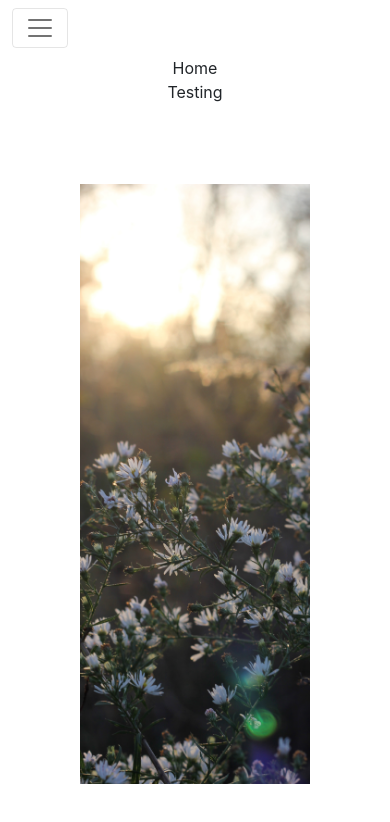
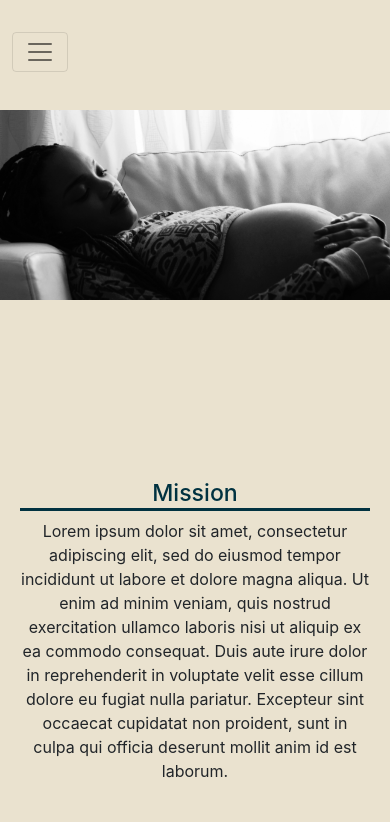
Before and after one commit to mdreesen/lovelace_site, a React (Create React App) app: page / in a window 390 px wide. Shown: the top 822 px of the page. Built offline with nearby package versions, Linux system fonts and the light colour scheme; the HTML template or start-up script is replaced by a standard one.

Commit message:
Added text and navbar link alignment

```diff
--- a/src/components/Navbar/index.js
+++ b/src/components/Navbar/index.js
@@ -10,22 +10,22 @@ const Navbar = () => {
           <button className="navbar-toggler" type="button" data-bs-toggle="collapse" data-bs-target="#navbarSupportedContent" aria-controls="navbarSupportedContent" aria-expanded="false" aria-label="Toggle navigation">
             <span className="navbar-toggler-icon" />
           </button>
-          <div className="collapse navbar-collapse" id="navbarSupportedContent">
-            <ul className="navbar-nav me-auto mb-2 mb-lg-0">
+          <div className="navbar-link-container collapse navbar-collapse" id="navbarSupportedContent">
+            <ul className="navbar-nav">
               <li className="nav-item">
-                <a className="nav-link active" aria-current="page" href="/">Home</a>
+                <a className="nav-link" aria-current="page" href="/">home</a>
               </li>
               <li className="nav-item">
-                <a className="nav-link active" href="/about">about</a>
+                <a className="nav-link" href="/about">about</a>
               </li>
               <li className="nav-item">
-                <a className="nav-link active" href="/services">services</a>
+                <a className="nav-link" href="/services">services</a>
               </li>
               <li className="nav-item">
-                <a className="nav-link active" href="/appointments">appointments</a>
+                <a className="nav-link" href="/appointments">appointments</a>
               </li>
               <li className="nav-item">
-                <a className="nav-link active" href="/contact">contact</a>
+                <a className="nav-link" href="/contact">contact</a>
               </li>
             </ul>
           </div>
--- a/src/index.css
+++ b/src/index.css
@@ -1,5 +1,6 @@
 body {
   margin: 0;
+  background-color: #EAE2CF;
   font-family: -apple-system, BlinkMacSystemFont, 'Segoe UI', 'Roboto', 'Oxygen',
     'Ubuntu', 'Cantarell', 'Fira Sans', 'Droid Sans', 'Helvetica Neue',
     sans-serif;
@@ -13,18 +14,99 @@ nav {
   position: absolute;
 }
 
+.navbar {
+      /* position: relative; */
+    /* display: flex; */
+    flex-wrap: wrap;
+    text-align: center;
+    align-items: center;
+    justify-content: center;
+    padding-top: 2rem;
+    padding-bottom: .5rem;
+}
+
+.navbar-link-container {
+  text-align: center;
+  justify-content: center;
+}
+
 /* Homepage CSS */
 .imgContainer {
-  background-image: url("./images/allison-wopata-4qt6g8Aabcw-unsplash.jpg");
+  background-image: url("./images/dexter-chatuluka-OyvZbtXJRlA-unsplash.jpg");
   background-position: center;
-  padding: 600px 0px 0px 0px;
-  margin: 80px 80px 0px 80px;
+  padding: 300px 0px 350px 0px;
+  margin: 30px 0px 0px 0px;
   display: flex;
   background-size: cover;
   max-width: 100%;
   height: auto;
 }
 
+.about-business {
+  margin: 10rem 0 10rem 0;
+  padding: 20px;
+
+}
+
+.mission-header {
+  border-bottom: solid;
+  color: #013240;
+}
+
+/* media queries */
+
+@media only screen and (max-width: 950px) {
+  .imgContainer {
+    background-image: url("./images/dexter-chatuluka-OyvZbtXJRlA-unsplash.jpg");
+    background-position: center;
+    padding: 200px 0px 250px 0px;
+    margin: 30px 0px 0px 0px;
+    display: flex;
+    background-size: cover;
+    max-width: 100%;
+    height: auto;
+  }
+}
+
+@media only screen and (max-width: 800px) {
+  .imgContainer {
+    background-image: url("./images/dexter-chatuluka-OyvZbtXJRlA-unsplash.jpg");
+    background-position: center;
+    padding: 200px 0px 150px 0px;
+    margin: 30px 0px 0px 0px;
+    display: flex;
+    background-size: cover;
+    max-width: 100%;
+    height: auto;
+  }
+}
+
+@media only screen and (max-width: 600px) {
+  .imgContainer {
+    background-image: url("./images/dexter-chatuluka-OyvZbtXJRlA-unsplash.jpg");
+    background-position: center;
+    padding: 200px 0px 60px 0px;
+    margin: 30px 0px 0px 0px;
+    display: flex;
+    background-size: cover;
+    max-width: 100%;
+    height: auto;
+  }
+}
+
+@media only screen and (max-width: 400px) {
+  .imgContainer {
+    background-image: url("./images/dexter-chatuluka-OyvZbtXJRlA-unsplash.jpg");
+    background-position: center;
+    padding: 150px 0px 40px 0px;
+    margin: 30px 0px 0px 0px;
+    display: flex;
+    background-size: cover;
+    max-width: 100%;
+    height: auto;
+  }
+}
+
 code {
   font-family: source-code-pro, Menlo, Monaco, Consolas, 'Courier New',
     monospace;
--- a/src/pages/Home/index.js
+++ b/src/pages/Home/index.js
@@ -2,10 +2,19 @@ import React from 'react';
 
 function Home() {
     return(
-        <div>Home
+        <div>
             <section className="topSection">
-                <div>Testing</div>
                 <div className="imgContainer"></div>
+            </section>
+            <section>
+                <div className="about-business">
+                <h3 className="mission-header">Mission</h3>
+                    <p>Lorem ipsum dolor sit amet, consectetur adipiscing elit, sed do eiusmod tempor incididunt ut labore et
+                    dolore magna aliqua. Ut enim ad minim veniam, quis nostrud exercitation ullamco laboris nisi ut aliquip
+                    ex ea commodo consequat. Duis aute irure dolor in reprehenderit in voluptate velit esse cillum dolore eu
+                    fugiat nulla pariatur. Excepteur sint occaecat cupidatat non proident, sunt in culpa qui officia deserunt
+                    mollit anim id est laborum.</p>
+                </div>
             </section>
         </div>
     );
```
